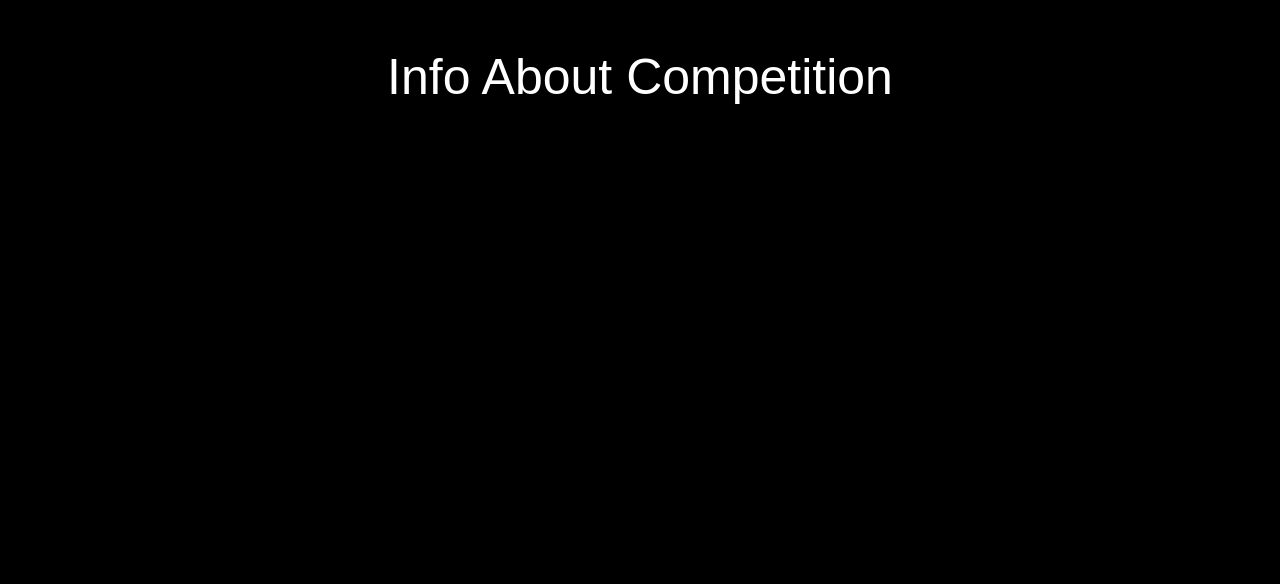
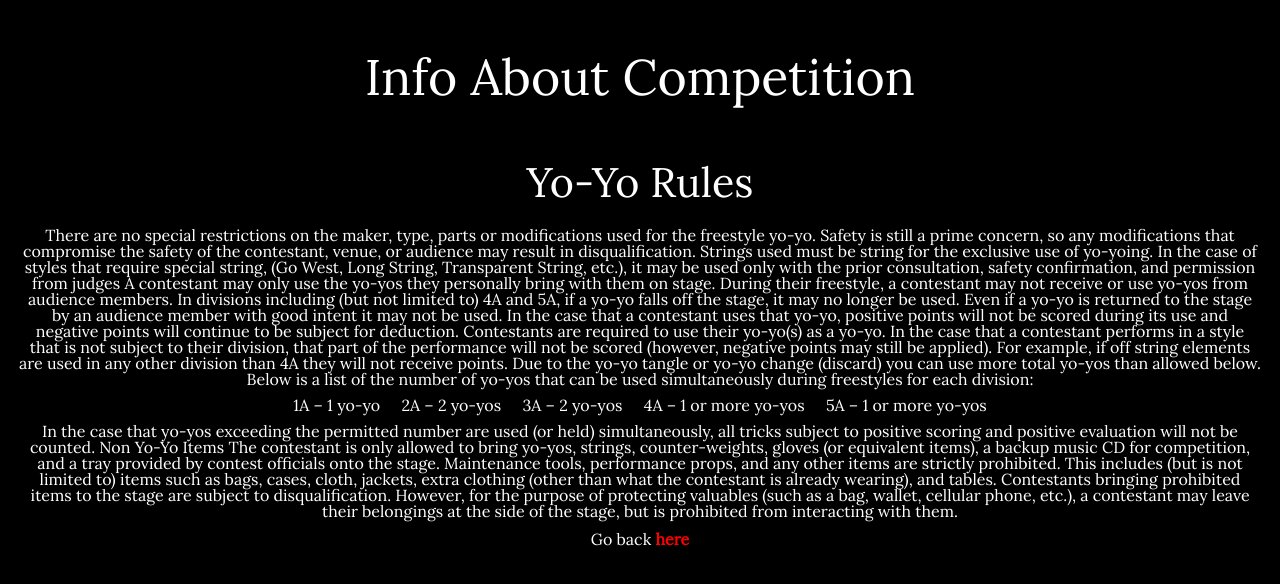
Before and after one commit to jsocorrospring2018/project1, a plain HTML site: page infoPage.html in a window 1280 px wide. Drawn offline with Linux system fonts and the light colour scheme; a web font is replaced by a local one.

Commit message:
Update other pages
Added the rules for yoyo

For merch Page there is nothing because of the lack of merchandises

```diff
--- a/infoPage.html
+++ b/infoPage.html
@@ -4,12 +4,54 @@
   <title> Project1 - InfoPage </title>
   <meta name="viewport" content="width=device-width,initial-scale=1.0,shrink-to-fit=no" />
   <meta charset="utf-8" />
-  <link rel="stylesheet" href="../styling/reset.css">
-  <link rel="stylesheet" href="../styling/screen.css">
-<body>
-  <h1>Info About Competition</h1>
+  <link rel="stylesheet" href="styling/reset.css">
+  <link rel="stylesheet" href="styling/screen.css">
+  <link href="https://fonts.googleapis.com/css?family=Padauk" rel="stylesheet"/>
+  <link href="https://fonts.googleapis.com/css?family=Lora" rel="stylesheet"/>
+  <link href="https://fonts.googleapis.com/css?family=Raleway" rel="stylesheet"/>
+  <link rel="shortcut icon" href="toy05_114326.ico" />
+  </head>
 
+  <body>
+      <h1>Info About Competition</h1>
+      <h2 class="yoyoR">Yo-Yo Rules</h2>
+      <p class="rules">
+        There are no special restrictions on the maker, type, parts or modifications used for the freestyle yo-yo.
+        Safety is still a prime concern, so any modifications that compromise the safety of the contestant, venue, or audience may result in disqualification.
+        Strings used must be string for the exclusive use of yo-yoing. In the case of styles that require special string, (Go West, Long String, Transparent String, etc.),
+        it may be used only with the prior consultation, safety confirmation, and permission from judges
+        A contestant may only use the yo-yos they personally bring with them on stage. During their freestyle, a contestant may not receive or use yo-yos from audience members.
+        In divisions including (but not limited to) 4A and 5A, if a yo-yo falls off the stage, it may no longer be used. Even if a yo-yo is returned to the stage by an audience member with good
+        intent it may not be used. In the case that a contestant uses that yo-yo, positive points will not be scored during its use and negative points will continue to be subject for deduction.
+        Contestants are required to use their yo-yo(s) as a yo-yo.
+        In the case that a contestant performs in a style that is not subject to their division, that part of the performance will not be scored
+        (however, negative points may still be applied). For example, if off string elements are used in any other division than 4A they will not receive points.
+        Due to the yo-yo tangle or yo-yo change (discard) you can use more total yo-yos than allowed below.
+      </p>
 
-</body>
-</head>
+      <p class="set">
+      Below is a list of the number of yo-yos that can be used simultaneously during freestyles for each division:
+      </p>
+
+    <ul class="list">
+      <li>1A – 1 yo-yo</li>
+      <li>2A – 2 yo-yos</li>
+      <li>3A – 2 yo-yos</li>
+      <li>4A – 1 or more yo-yos</li>
+      <li>5A – 1 or more yo-yos</li>
+    </ul>
+    <p class="rules2">
+      In the case that yo-yos exceeding the permitted number are used (or held) simultaneously, all tricks subject to positive scoring and positive evaluation will not be counted.
+      Non Yo-Yo Items
+      The contestant is only allowed to bring yo-yos, strings, counter-weights, gloves (or equivalent items),
+      a backup music CD for competition, and a tray provided by contest officials onto the stage. Maintenance tools, performance props, and any other items are strictly prohibited.
+      This includes (but is not limited to) items such as bags, cases, cloth, jackets, extra clothing (other than what the contestant is already wearing), and tables.
+      Contestants bringing prohibited items to the stage are subject to disqualification. However, for the purpose of protecting valuables (such as a bag, wallet, cellular phone, etc.),
+      a contestant may leave their belongings at the side of the stage, but is prohibited from interacting with them.
+    </p>
+
+    <p class="back">
+        Go back <b> <a href="index.html">here</a></b>
+    </p>
+  </body>
 </html>
--- a/styling/screen.css
+++ b/styling/screen.css
@@ -94,8 +94,15 @@ figcaption {
   }
 }
 
+.back{
+  padding-top: 1%;
+}
+.back a{
+  text-decoration: none;
+  color:red;
+}
+
 .note {
-
 }
 
 .name {
```
Also changed, not shown: index.html (+1 -0 lines), merchPage.html (+5 -5 lines), media/tenor.gif (added), toy05_114326.ico (added).
